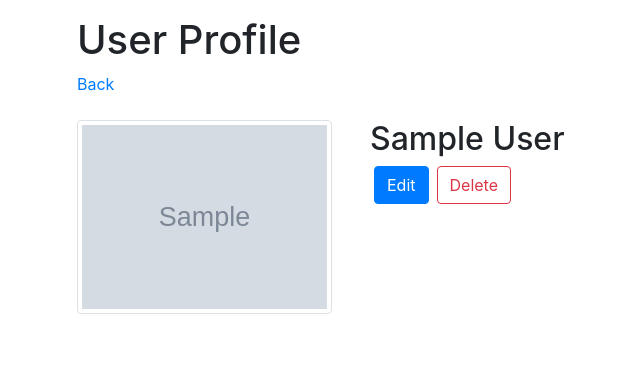
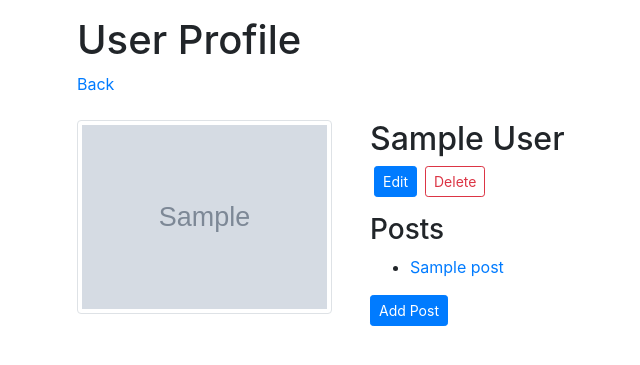
Before and after one commit to Tim-Birk/flask-bogly, a Flask app: page /users/1 in a window 1280 px wide. Shown: the top 365 px of the page, without its empty margins (8-648 px from the left). Run offline with Flask 2, Linux system fonts and the light colour scheme; tables that the repository leaves empty hold one stand-in row (values such as "Sample post"); grey boxes marked "Sample" are stand-in pictures.

Commit message:
Add Posts model, routes, templates and tests

```diff
--- a/app.py
+++ b/app.py
@@ -1,7 +1,7 @@
 """Blogly application."""
 
-from flask import Flask, render_template, request, redirect
-from models import db, connect_db, User
+from flask import Flask, render_template, request, redirect, flash
+from models import db, connect_db, User, Post
 
 app = Flask(__name__)
 app.config['SQLALCHEMY_DATABASE_URI'] = 'postgresql:///blogly'
@@ -39,8 +39,13 @@ def add_user():
     image_url = None if image_url == '' else image_url
 
     user = User(first_name=first_name, last_name=last_name, image_url=image_url)
-    db.session.add(user)
-    db.session.commit()
+
+    try:
+        db.session.add(user)
+        db.session.commit()
+        flash("New user added", "success")
+    except:
+        flash("There was an error adding the user", "error")
 
     return redirect(f"/users/{user.id}")
 
@@ -71,8 +76,12 @@ def update_user(id):
     user.last_name = last_name
     user.image_url = image_url
 
-    db.session.add(user)
-    db.session.commit()
+    try:
+        db.session.add(user)
+        db.session.commit()
+        flash("User updated", "success")
+    except:
+        flash("There was an error updating the user", "error")
 
     return redirect(f"/users/{user.id}")
 
@@ -80,7 +89,88 @@ def update_user(id):
 def delete_user(id):
     """Delete user from database"""
 
-    User.query.filter_by(id=id).delete()
-    db.session.commit()
+    try:
+        User.query.filter_by(id=id).delete()
+        db.session.commit()
+        flash("User deleted", "success")
+    except:
+        flash("There was an error deleting the user", "error")
+        return redirect(f"/users/{id}")
 
     return redirect(f"/")
+
+@app.route("/posts/<int:id>")
+def show_post(id):
+    """Display post details"""
+
+    post = Post.query.get_or_404(id)
+    return render_template("show_post.html", post=post)
+
+@app.route("/users/<int:id>/posts/new")
+def new_post_form(id):
+    """Display new post form for user"""
+
+    user = User.query.get_or_404(id)
+    return render_template("add_post_form.html", user=user)
+
+@app.route("/users/<int:id>/posts/new", methods=["POST"])
+def add_post(id):
+    """Create a new post in the databse"""
+
+    title = request.form['title']
+    content = request.form['content']
+    user_id = id
+
+    post = Post(title=title, content=content, user_id=user_id)
+
+    try:
+        db.session.add(post)
+        db.session.commit()
+        flash("New post added", "success")
+    except:
+        flash("There was an error adding the post", "error")
+
+    return redirect(f"/posts/{post.id}")
+
+@app.route("/posts/<int:id>/edit")
+def edit_post_form(id):
+    """Show form to edit post"""
+
+    post = Post.query.get_or_404(id)
+    return render_template("edit_post_form.html", post=post)
+
+@app.route("/posts/<int:id>/edit", methods=["POST"])
+def update_post(id):
+    """Update post in the databse"""
+
+    title = request.form['title']
+    content = request.form['content']
+
+    post = Post.query.get_or_404(id)
+    post.title = title
+    post.content = content
+
+    try:
+        db.session.add(post)
+        db.session.commit()
+        flash("This post has been updated", "success")
+    except:
+        flash("There was an error updating the post", "error")
+
+    return redirect(f"/posts/{id}")
+
+@app.route("/posts/<int:id>/delete", methods=["POST"])
+def delete_post(id):
+    """Delete post from database"""
+
+    post = Post.query.get_or_404(id)
+
+    try:
+        Post.query.filter_by(id=id).delete()
+        db.session.commit()
+        flash("Post deleted", "success")
+    except:
+        flash("There was an error deleting the post", "error")
+        return redirect(f"/posts/{id}")
+
+    return redirect(f"/users/{post.user_id}")
--- a/models.py
+++ b/models.py
@@ -1,4 +1,7 @@
+import datetime
 from flask_sqlalchemy import SQLAlchemy
+from pytz import timezone
+tz = timezone('EST')
 
 db = SQLAlchemy()
 
@@ -34,3 +37,33 @@ class User(db.Model):
         """Return users full name"""
 
         return f"{self.first_name} {self.last_name}"
+
+class Post(db.Model):
+    """Post."""
+
+    __tablename__ = "posts"
+
+    id = db.Column(db.Integer,
+                   primary_key=True,
+                   autoincrement=True)
+    title = db.Column(db.String(),
+                     nullable=False)
+    content = db.Column(db.String(),
+                     nullable=False)
+    created_at = db.Column(db.DateTime,
+                     nullable=False, default=datetime.datetime.now(tz))
+    user_id = db.Column(
+        db.Integer,
+        db.ForeignKey('users.id'))
+
+    user = db.relationship( 'User', backref='posts')
+
+    def __repr__(self):
+        """Show info about post."""
+
+        p = self
+        return f"<Post - id: {p.id},  title: {p.title}>"
+
+    def show_est_formatted_date(self):
+        """Show a formatted date in Eastern time"""
+        return self.created_at.strftime("%b %d %Y %I:%M:%S %p")
--- a/requirements.txt
+++ b/requirements.txt
@@ -7,5 +7,6 @@ itsdangerous==1.1.0
 Jinja2==2.11.2
 MarkupSafe==1.1.1
 psycopg2-binary==2.8.6
+pytz==2020.5
 SQLAlchemy==1.3.22
 Werkzeug==1.0.1
--- a/static/css/base.css
+++ b/static/css/base.css
@@ -1,7 +1,26 @@
 #users-table {
-   max-width: 400px;
+    max-width: 400px;
 }
 
 .user-form {
     max-width: 350px;
 }
+
+.post-form {
+    max-width: 90%;
+}
+
+.flash {
+    border-radius: 5px;
+    padding: 10px;
+}
+
+.error {
+    background-color: rgb(248, 209, 209);
+    color: rgb(151, 0, 0);
+}
+
+.success {
+    background-color: rgb(212, 255, 225);
+    color: rgb(5, 49, 0);
+}
--- a/templates/profile.html
+++ b/templates/profile.html
@@ -14,13 +14,24 @@ endblock %} {% block content %}
         <div class="row d-flex flex-column ml-2">
             <h2>{{user.get_full_name()}}</h2>
             <div class="row d-flex ml-1">
-                <a class="btn btn-primary" href="/users/{{user.id}}/edit">Edit</a>
+                <a class="btn btn-sm btn-primary" href="/users/{{user.id}}/edit">Edit</a>
                 <form action="/users/{{user.id}}/delete" class="ml-2" method="POST">
-                    <button type="submit" class="btn btn-outline-danger">Delete</button>
+                    <button type="submit" class="btn btn-sm btn-outline-danger">Delete</button>
                 </form>
+            </div>
+            <div class="mt-3">
+                <h3>Posts</h3>
+                <ul>
+                    {% for post in user.posts %}
+                    <li><a href="/posts/{{post.id}}">{{post.title}}</a></li>
+                    {% endfor %}
+                </ul>
+                <a class="btn btn-sm btn-primary" href="/users/{{user.id}}/posts/new">Add Post</a>
             </div>
         </div>
     </div>
+
+
 </div>
 
 
```
Also changed, not shown: seed.py (added, +40 -0 lines), templates/add_post_form.html (added, +16 -0 lines), templates/edit_post_form.html (added, +16 -0 lines), templates/show_post.html (added, +17 -0 lines), test_flask.py (+26 -2 lines), test_models.py (+7 -1 lines).
